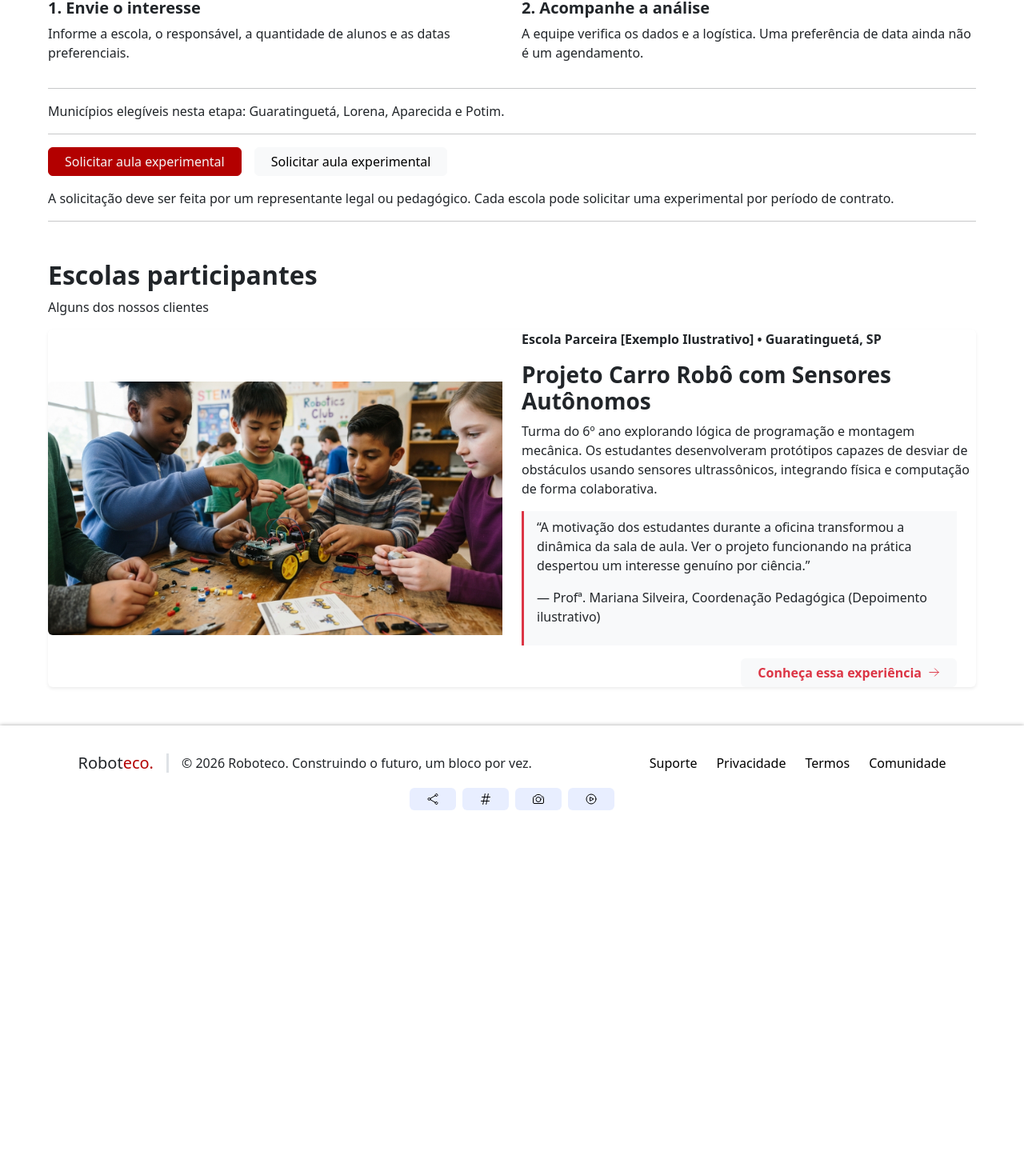
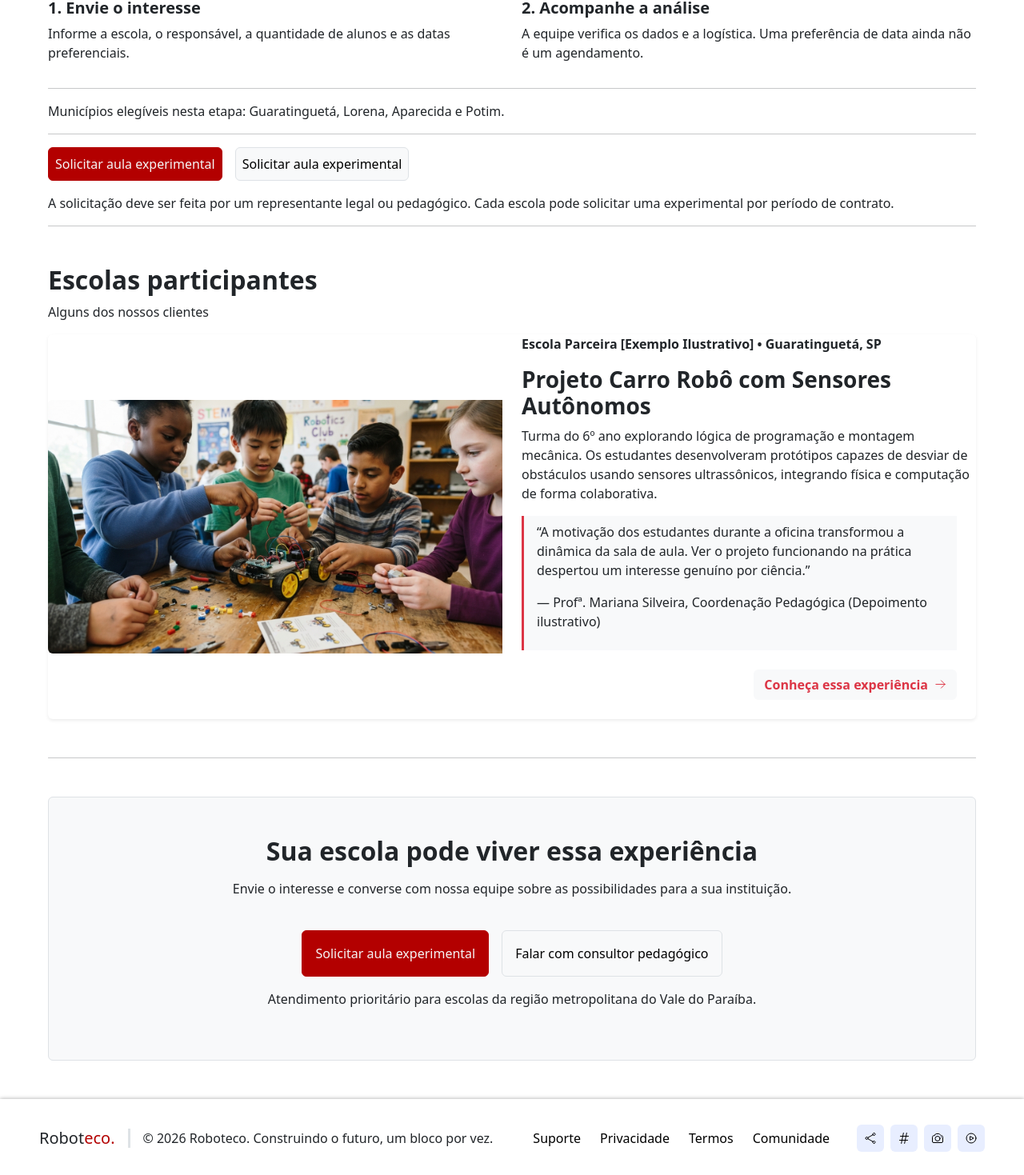
Before and after one commit to MigSilverS/roboteco, a Next.js app: page /pages/escola/para-escolas in a window 1280 px wide. Shown: the part 218-1687 px from the top of the page at 80% size. Before the commit the page ends 1263 px from the top, so only its background shows below. Built offline with nearby package versions, Linux system fonts and the light colour scheme.

Commit message:
Atualização da para empresas

```diff
--- a/src/app/components/Botao/Botao.module.css
+++ b/src/app/components/Botao/Botao.module.css
@@ -1,7 +1,7 @@
-.btn {
+/* .btn {
     padding: 5px 20px !important;
-    /* box-shadow: 0 0 5px rgba(0, 0, 0, 0.363) !important;  */
-}
+    box-shadow: 0 0 5px rgba(0, 0, 0, 0.363) !important;
+} */
 
 .btn:hover {
     transition: all 0.2s ease-in-out;
--- a/src/app/pages/escola/para-escolas/page.jsx
+++ b/src/app/pages/escola/para-escolas/page.jsx
@@ -44,8 +44,8 @@ export default function ParaEscolas() {
                 <hr />
 
                 <div className="d-flex flex-wrap gap-3 mt-3">
-                    <Botao texto="Solicitar aula experimental" classe="text-white btn-danger" estilo={{ backgroundColor: "var(--red)" }} />
-                    <Botao texto="Solicitar aula experimental" classe="btn-light" />
+                    <Botao texto="Solicitar aula experimental" classe="text-white btn-danger p-2" />
+                    <Botao texto="Solicitar aula experimental" classe="btn-light border p-2" />
                 </div>
 
                 <div className="mt-3">
@@ -54,7 +54,7 @@ export default function ParaEscolas() {
 
                 <hr />
 
-                <div className="mt-5">
+                <div className="mt-5 mb-5">
                     <div>
                         <Titulo titulo="Escolas participantes" nivel={2} />
                         <p>Alguns dos nossos clientes</p>
@@ -80,7 +80,7 @@ export default function ParaEscolas() {
                                     <p>— Profª. Mariana Silveira, Coordenação Pedagógica (Depoimento ilustrativo)</p>
                                 </div>
 
-                                <div className="d-flex justify-content-end mt-3 me-4">
+                                <div className="d-flex justify-content-end m-4">
                                     <Botao texto="Conheça essa experiência" classe="d-flex align-items-center gap-2 fw-bold text-danger bg-light" icon={icon} />
                                 </div>
                             </div>
@@ -90,6 +90,25 @@ export default function ParaEscolas() {
 
                 </div>
 
+                <hr />
+
+                <div className="d-flex flex-column justify-content-center align-items-center bg-light border rounded-2 mt-5 p-5">
+                    <div className="">
+                        <Titulo titulo="Sua escola pode viver essa experiência" nivel={2} />
+                    </div>
+                    <div className="mt-2">
+                        <p>Envie o interesse e converse com nossa equipe sobre as possibilidades para a sua instituição.</p>
+                    </div>
+                    <div className="d-flex flex-wrap gap-3 mt-4">
+                        <Botao texto="Solicitar aula experimental" classe="text-white btn-danger p-3" />
+                        <Botao texto="Falar com consultor pedagógico" classe="btn-light border p-3" />
+                    </div>
+                    <div className="mt-3">
+                        <p>Atendimento prioritário para escolas da região metropolitana do Vale do Paraíba.</p>
+                    </div>
+                </div>
+
+
             </div>
 
             <Footer />
```
